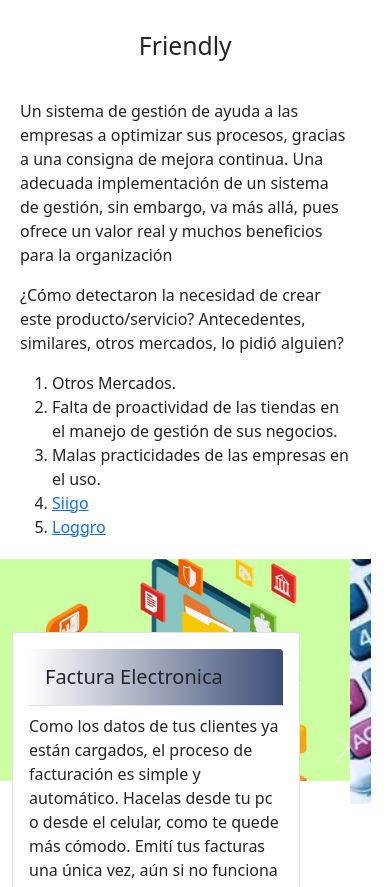
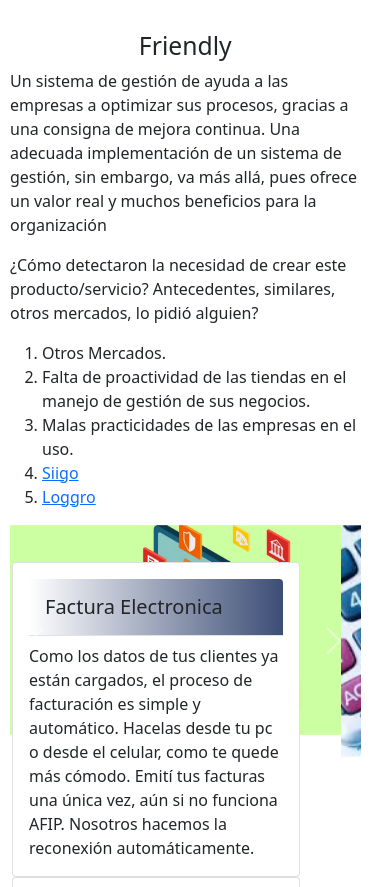
Before and after one commit to N1colasP1nzon/Friendly_Repo, a website: page index.html in a window 390 px wide. Shown: the part 213-1100 px from the top of the page. Drawn offline with nearby package versions, Linux system fonts and the light colour scheme.

Commit message:
Arreglitos

```diff
--- a/index.html
+++ b/index.html
@@ -64,7 +64,7 @@
                 <div class="tituloPrincipal">
                     <h2>Friendly</h2>
                 </div>
-                <div class="producto">
+                <div>
                     <p>
                         Un sistema de gestión de ayuda a las empresas a optimizar sus procesos, gracias a una consigna de mejora continua. Una adecuada implementación de un sistema de gestión, sin embargo, va más allá, pues ofrece un valor real y muchos beneficios para la organización
                     </p>
@@ -89,7 +89,7 @@
                     </ol>
                 </div>
             </section>
-            <section class="col-sm-6 col-md-6 carousel">
+            <section class="col-sm-6 col-md-6">
                     <div>
                         <div id="carouselExampleControls" class="carousel slide" data-bs-ride="carousel">
                             <div class="carousel-inner">
@@ -151,7 +151,7 @@
                                 <p class="card-text">Con Friendly, podés facturar automáticamente las ventas de tu e-commerce, sincronizar tu stock, hacer publicaciones masivas, facturar ítems y combos promocionales, además de gestionar la contabilidad e impuestos.</p>
                             </div>
                         </div>
-                    </div>
+                    </disv>
                 </div>
             </div>
         </section>
--- a/scss/styles.scss
+++ b/scss/styles.scss
@@ -8,11 +8,7 @@
 @import "gridBody";
 @import "footer";
 
-.carousel
-{
-    height: 378px;
 
-}
 .parrafo
 {
     margin: 25px;
@@ -86,26 +82,18 @@
 {
     padding: 10px;
 }
-.tituloSub
-{
-    margin: 20px;
-    padding: 15px;
-    text-align: center;
-}
 .altoSeccion
 {
+    padding: 10px;
     height: 500px;
 }
 .tituloPrincipal
 {
-    /* margin: 20px; */
     text-align: center;
-    padding: 10px;
 }
-.producto
+.tituloSub
 {
-    margin: 20px;
-
+    text-align: center;
 }
 .titulos
 {
```
Also changed, not shown: Estilos/styles.css.
